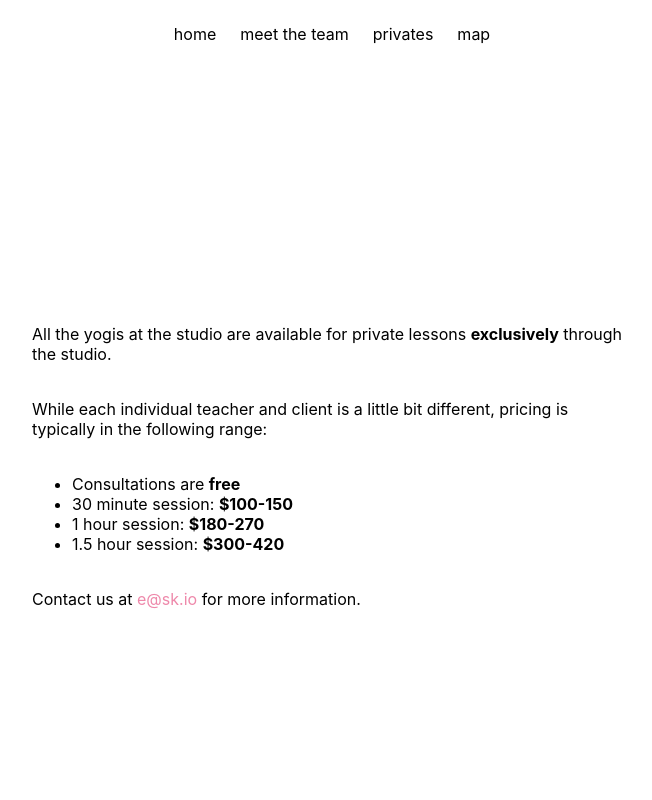
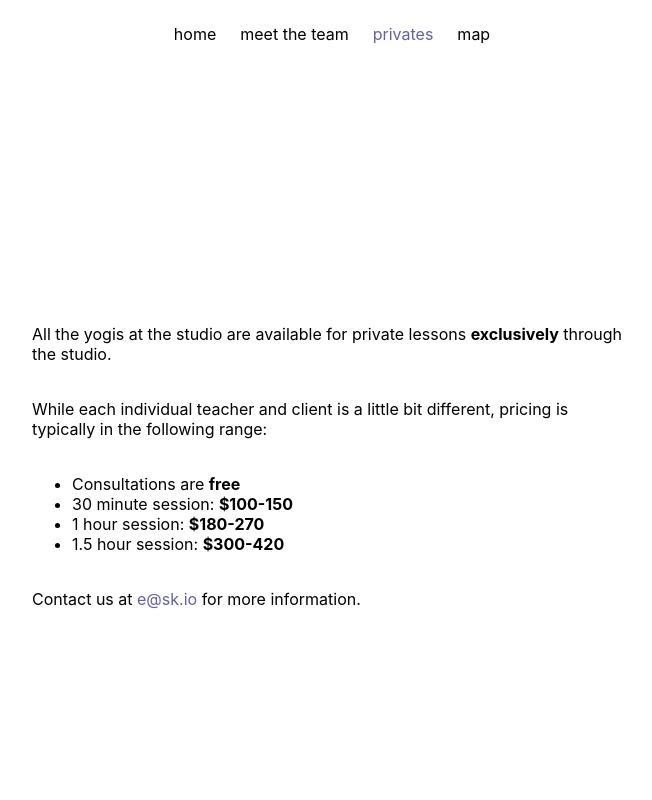
Before and after one commit to evinaik/vata-yoga, a Next.js app: page /privates in a window 1280 px wide. Shown: the top 800 px of the page, without its empty margins (308-960 px from the left). Built offline with nearby package versions, Linux system fonts and the light colour scheme; a web font is replaced by a local one.

Commit message:
fix: some nav stuff

```diff
--- a/src/nav/Nav.module.css
+++ b/src/nav/Nav.module.css
@@ -17,8 +17,9 @@
   transition: color 0.25s ease;
 }
 
+.nav a.active,
 .nav a:hover {
-  color: var(--color-accent);
+  color: var(--color-link);
 }
 
 /* nav:not([data-scroll="0"]) .nav {
--- a/src/nav/Nav.tsx
+++ b/src/nav/Nav.tsx
@@ -1,23 +1,31 @@
 import Link from "next/link";
+import { useRouter } from "next/router";
 import styles from "./Nav.module.css";
 
 export function Nav() {
+  const { pathname } = useRouter();
+  console.log(pathname);
+
   return (
     <nav>
       <ul className={styles.nav}>
         <li>
-          <Link href="/">
-            <a>home</a>
+          <Link passHref href="/">
+            <a className={pathname === "/" ? styles.active : undefined}>home</a>
           </Link>
         </li>
         <li>
-          <Link href="/yogis">
-            <a>meet the team</a>
+          <Link passHref href="/yogis">
+            <a className={pathname === "/yogis" ? styles.active : undefined}>
+              meet the team
+            </a>
           </Link>
         </li>
         <li>
-          <Link href="/privates">
-            <a>privates</a>
+          <Link passHref href="/privates">
+            <a className={pathname === "/privates" ? styles.active : undefined}>
+              privates
+            </a>
           </Link>
         </li>
         <li>
--- a/styles/globals.css
+++ b/styles/globals.css
@@ -6,7 +6,8 @@ body {
     Ubuntu, Cantarell, Fira Sans, Droid Sans, Helvetica Neue, sans-serif;
   --color-accent: hsla(245, 100%, 95%, 1);
   --color-opacity-accent: hsla(245, 100%, 95%, 0.8);
-  --color-link: #e8a;
+  /* --color-link: #987284; */
+  --color-link: #6461a0;
   --yoga-font: "Yoga Sans", "Hi Melody";
 }
 
```
